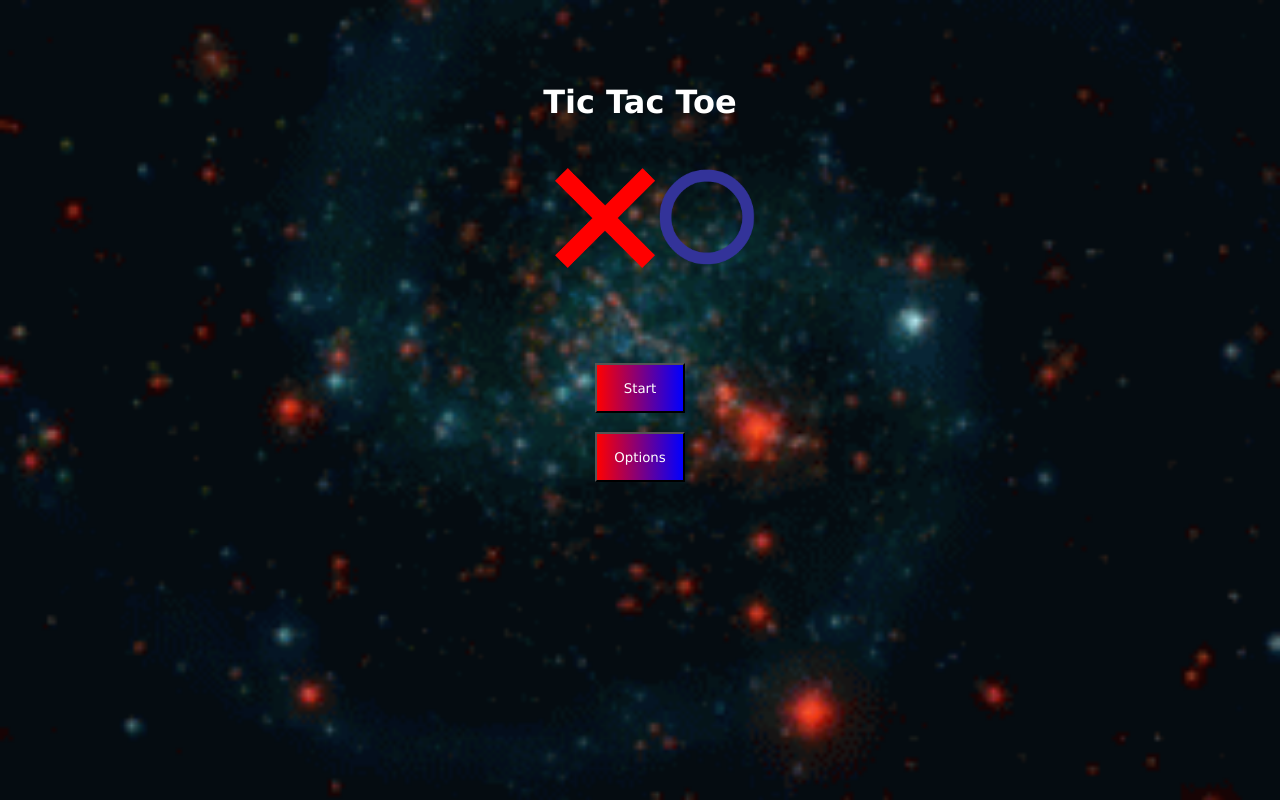
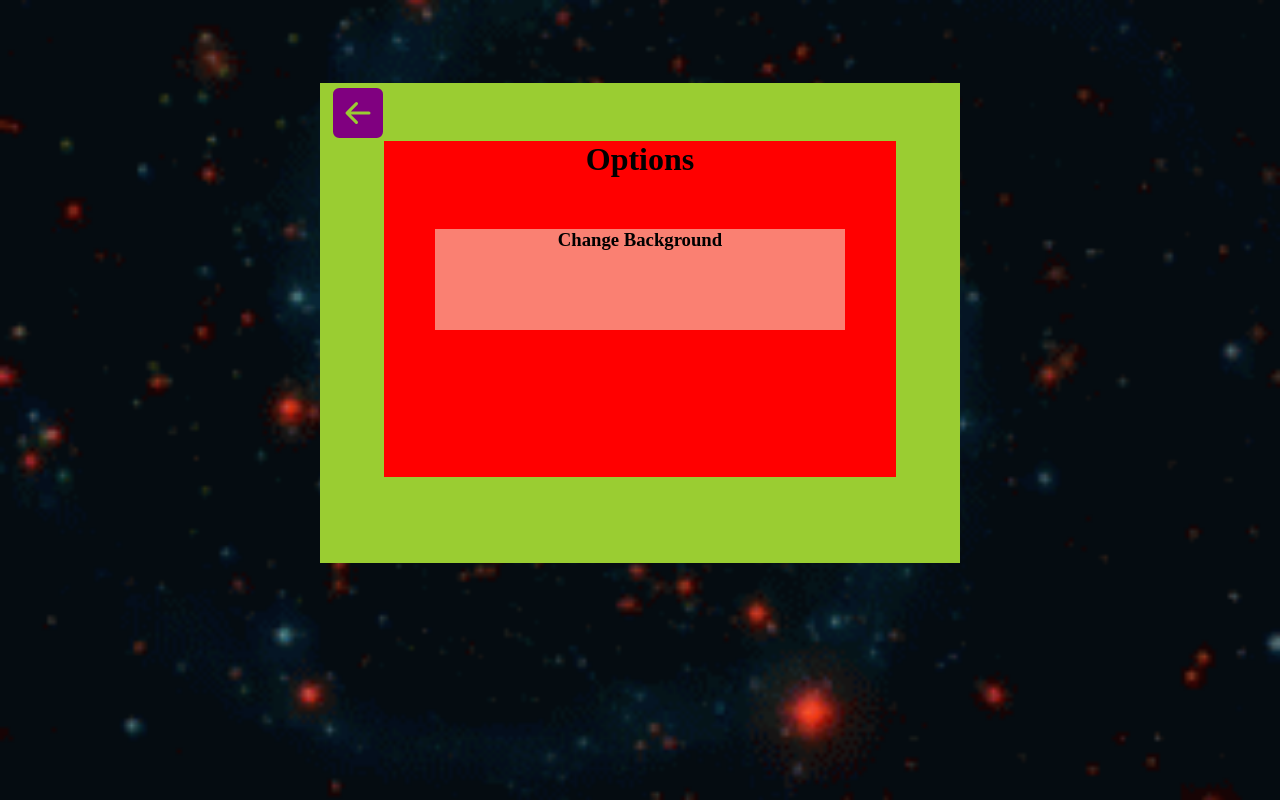
Before and after one commit to JoseLucasapp/Tic-tac-toe-game, a web app: file index.html in a window 1280 px wide. Run offline with its HTML, style and script files only (its server is not run), Linux system fonts and the light colour scheme; lists and menus that the app fills with data are empty.

Commit message:
add options

```diff
--- a/index.html
+++ b/index.html
@@ -11,6 +11,12 @@
                     <path fill-rule="evenodd" d="M2 0a2 2 0 0 0-2 2v12a2 2 0 0 0 2 2h12a2 2 0 0 0 2-2V2a2 2 0 0 0-2-2H2zm9.5 8.5a.5.5 0 0 0 0-1H5.707l2.147-2.146a.5.5 0 1 0-.708-.708l-3 3a.5.5 0 0 0 0 .708l3 3a.5.5 0 0 0 .708-.708L5.707 8.5H11.5z"/>
                 </svg>
             </a>
+            <div class="content">
+                <h1>Options</h1>
+                <div class="optButtons">
+                    <h3>Change Background</h3>
+                </div>
+            </div>
         </div>
         <div class="main">
             <div class="toppage">
--- a/styles/startstyle.css
+++ b/styles/startstyle.css
@@ -78,8 +78,8 @@
     width: 50%;
     height: 60%;
     margin-left: 25%;
-    opacity: 0;
-    z-index: -1;
+    opacity: 1;
+    z-index: 1;
     background-color: yellowgreen;
 }
 .back{
@@ -89,6 +89,21 @@
     margin-left: 2%;
     fill: purple;
     margin-top: 5px;
+}
+.content{
+    background-color: red;
+    width: 80%;
+    height: 70%;
+    margin-left: 10%;
+    margin-top: 9%;
+    text-align: center;
+}
+.optButtons{
+    background-color: salmon;
+    width: 80%;
+    height: 30%;
+    margin-left: 10%;
+    margin-top: 10%;
 }
 @media(max-width: 1000px){
     .toppage{
```
